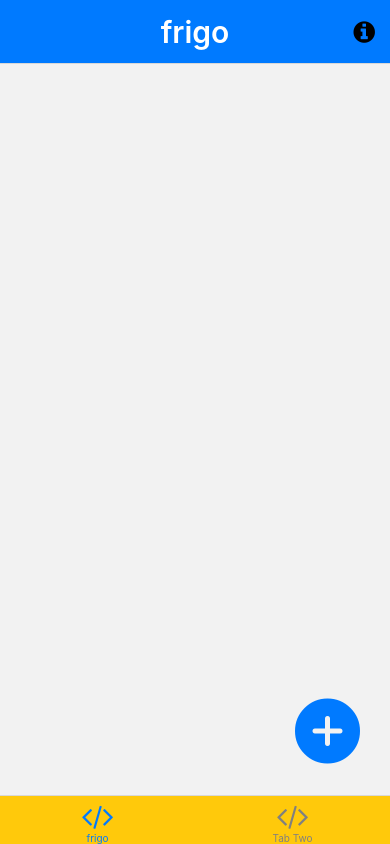
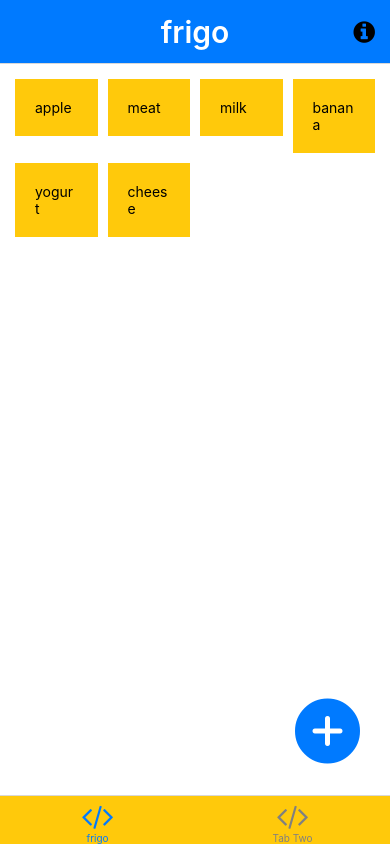
Before and after one commit to zenimarc/frigo, a React Native app: screen /TabOne in a window 390 px wide. Built offline with nearby package versions, Linux system fonts and the light colour scheme; what expo-linking would draw is missing.

Commit message:
start creating page layout with mocked data

```diff
--- /dev/null
+++ b/components/ProductCard.tsx
@@ -0,0 +1,21 @@
+import { StyleSheet, View } from "react-native";
+import { mainColor1 } from "../constants/Colors";
+
+import { Text, View as ThemedView } from "./Themed";
+
+type ProductCardProps = { name: string; expDate: string; quantity: number; photo: string };
+
+const ProductCard = ({ name, expDate, quantity, photo }: ProductCardProps) => {
+  return (
+    <ThemedView darkColor={mainColor1} style={styles.cardContentWrapper}>
+      <Text style={styles.title}>{name}</Text>
+    </ThemedView>
+  );
+};
+
+const styles = StyleSheet.create({
+  cardContentWrapper: { margin: 5 },
+  title: { padding: 20 },
+});
+
+export default ProductCard;
--- a/screens/TabOneScreen.tsx
+++ b/screens/TabOneScreen.tsx
@@ -1,32 +1,64 @@
 import { FontAwesome, Ionicons } from "@expo/vector-icons";
 import React from "react";
-import { Pressable, StyleSheet } from "react-native";
+import { FlatList, Pressable, StyleSheet } from "react-native";
 import { SafeAreaView } from "react-native-safe-area-context";
 
 import EditScreenInfo from "../components/EditScreenInfo";
+import ProductCard from "../components/ProductCard";
 import { AddButton, Text, View } from "../components/Themed";
 import Colors from "../constants/Colors";
 import useColorScheme from "../hooks/useColorScheme";
 import { RootTabScreenProps } from "../types";
 
+type productsProps = {
+  name: string;
+  exp_date: string;
+  quantity: number;
+  barCode: string;
+  photo: string;
+};
+const mocked_data = [
+  { name: "apple", exp_date: "25/05/2022", quantity: 1, barCode: "209238832", photo: "" },
+  { name: "meat", exp_date: "10/05/2022", quantity: 1, barCode: "209256632", photo: "" },
+  { name: "milk", exp_date: "7/05/2022", quantity: 1, barCode: "202338832", photo: "" },
+  { name: "banana", exp_date: "7/05/2022", quantity: 1, barCode: "202338832", photo: "" },
+  { name: "yogurt", exp_date: "7/05/2022", quantity: 1, barCode: "202338832", photo: "" },
+  { name: "cheese", exp_date: "7/05/2022", quantity: 1, barCode: "202338832", photo: "" },
+];
+
+const renderItem = ({ item }: { item: productsProps }) => {
+  const { name, barCode, exp_date, photo, quantity } = item;
+  return (
+    <View lightColor="white" darkColor="black" style={{ flex: 1 / 4 }}>
+      <ProductCard expDate={exp_date} name={name} photo={photo} quantity={quantity} />
+    </View>
+  );
+};
+
 export default function TabOneScreen({ navigation }: RootTabScreenProps<"TabOne">) {
   const colorScheme = useColorScheme();
   return (
-    <SafeAreaView style={{ flex: 1, flexDirection: "column-reverse" }}>
+    <View lightColor="white" darkColor="black" style={styles.container}>
+      <FlatList
+        data={mocked_data}
+        renderItem={renderItem}
+        keyExtractor={(item) => item.name}
+        numColumns={4}
+        horizontal={false}
+      />
       <AddButton
         size={80}
         style={styles.buttonAdd}
         onPress={() => navigation.navigate("addFoodModal")}
       />
-    </SafeAreaView>
+    </View>
   );
 }
 
 const styles = StyleSheet.create({
   container: {
     flex: 1,
-    alignItems: "center",
-    justifyContent: "flex-start",
+    padding: 10,
   },
   box: {
     flex: 1,
```
